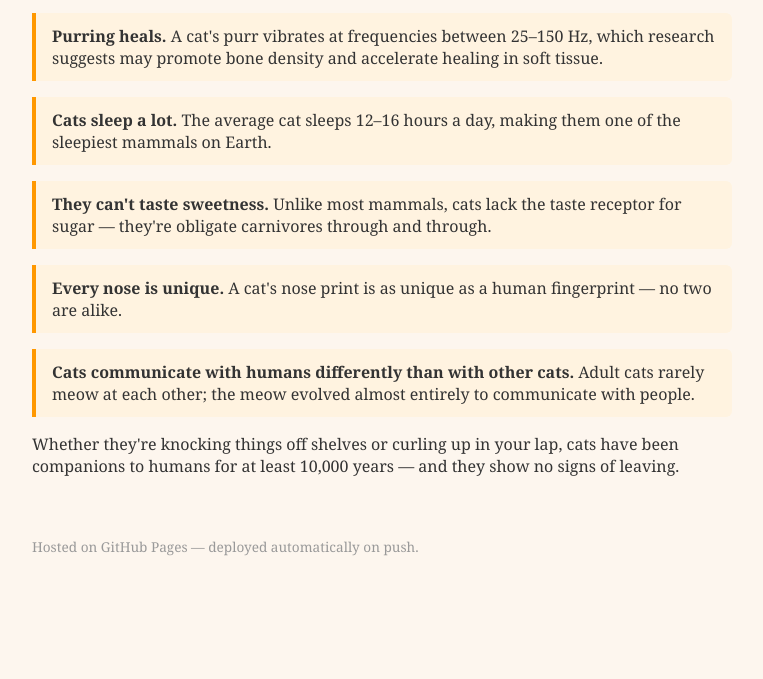
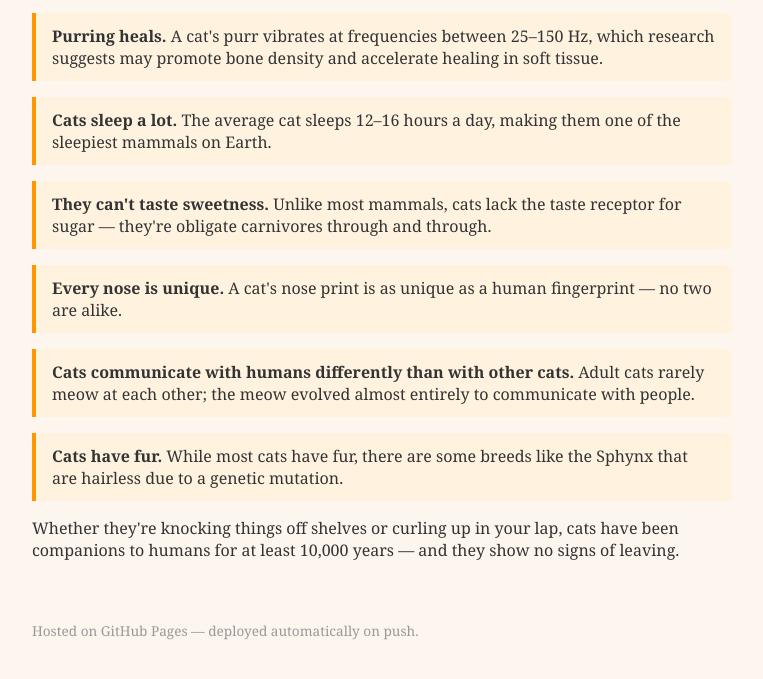
Before and after one commit to Ian-MacGregor/CatFact, a plain HTML site: page index.html in a window 1280 px wide. Shown: the part 171-850 px from the top of the page, without its empty margins (258-1021 px from the left). Before the commit the page ends 800 px from the top, so only its background shows below. Drawn offline with Linux system fonts and the light colour scheme.

Commit message:
New div about cat fur

```diff
--- a/index.html
+++ b/index.html
@@ -52,6 +52,10 @@
     <strong>Cats communicate with humans differently than with other cats.</strong> Adult cats rarely meow at each other; the meow evolved almost entirely to communicate with people.
   </div>
 
+  <div class="fact">
+    <strong>Cats have fur.</strong> While most cats have fur, there are some breeds like the Sphynx that are hairless due to a genetic mutation.
+  </div>
+
   <p>Whether they're knocking things off shelves or curling up in your lap, cats have been companions to humans for at least 10,000 years — and they show no signs of leaving.</p>
 
   <footer>Hosted on GitHub Pages &mdash; deployed automatically on push.</footer>
```
